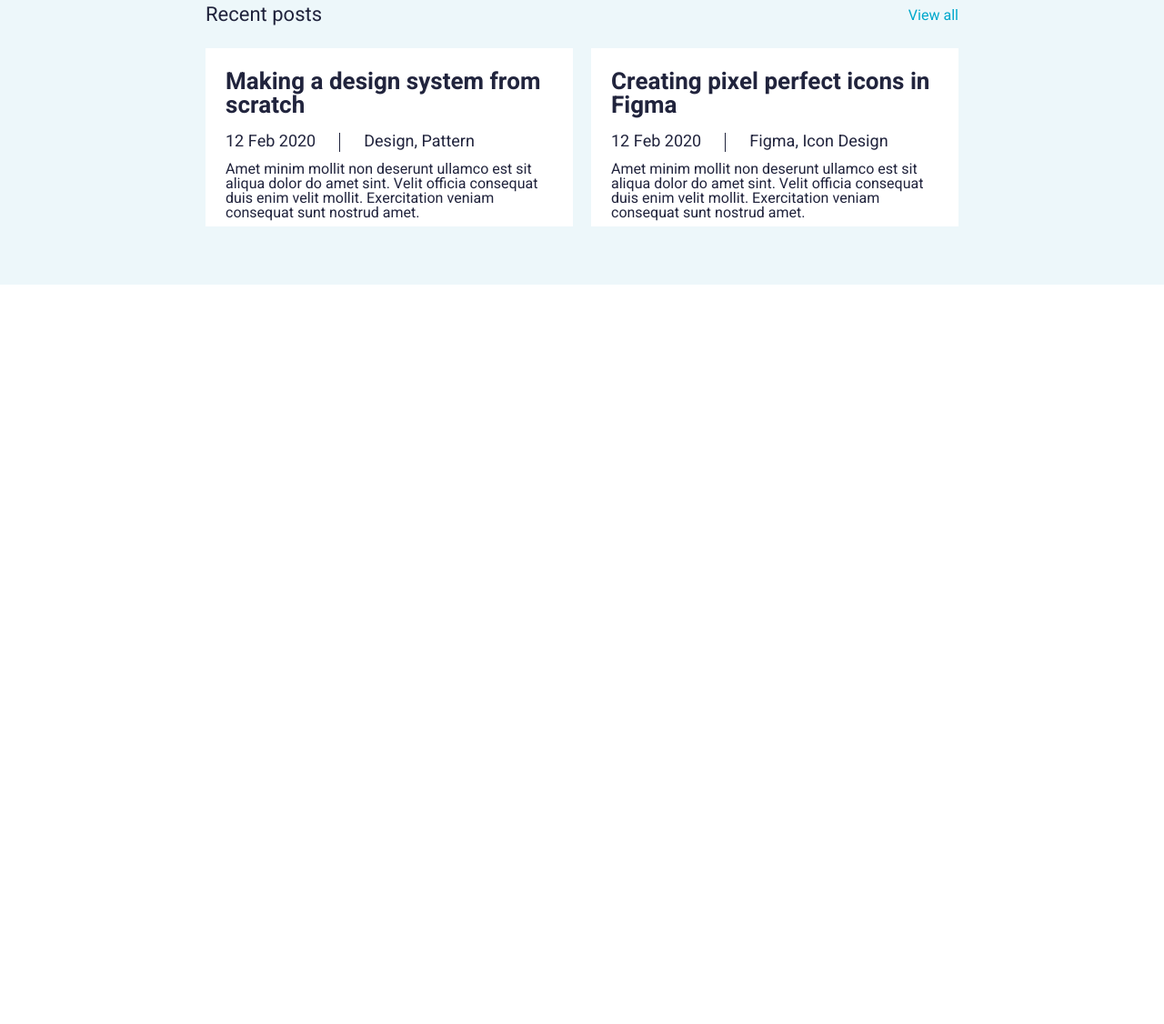
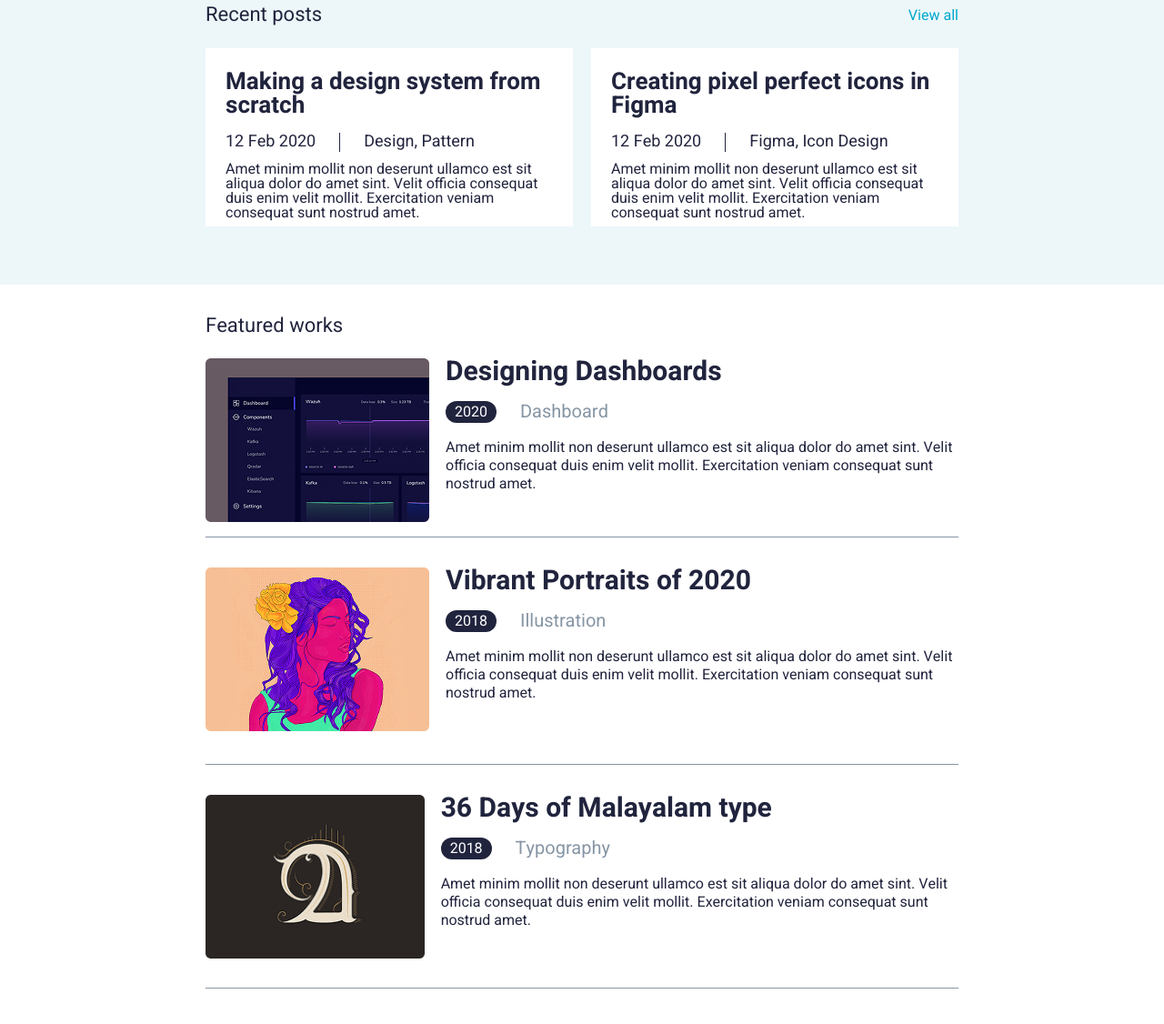
Before and after one commit to solijon010/myproject-portfolio, a website: page index.html in a window 1280 px wide. Shown: the part 540-1666 px from the top of the page at 91% size. Before the commit the page ends 853 px from the top, so only its background shows below. Drawn offline with Linux system fonts and the light colour scheme.

Commit message:
home page butunlay tugadi responive xolatda

```diff
--- a/index.html
+++ b/index.html
@@ -19,7 +19,7 @@
     <header
       class="my-container flex justify-between items-center pt-[1.6875rem] py-5 shadow-md"
     >
-      <a class="my-container text-bold text-2xl" href="index.html"
+      <a class="text-2xl my-container text-bold" href="index.html"
         >Solijon Ikromov</a
       >
       <nav>
@@ -27,37 +27,38 @@
           <li>
             <a
               href="#"
-              class="hover:text-primary transition-all duration-500 ease-in-out font-medium text-xl"
+              class="text-xl font-medium transition-all duration-500 ease-in-out hover:text-primary"
               >Works</a
             >
           </li>
           <li>
             <a
               href="#"
-              class="hover:text-primary transition-all duration-500 ease-in-out font-medium text-xl"
+              class="text-xl font-medium transition-all duration-500 ease-in-out hover:text-primary"
               >Blog</a
             >
           </li>
           <li>
             <a
               href="#"
-              class="hover:text-primary transition-all duration-500 ease-in-out font-medium text-xl"
+              class="text-xl font-medium transition-all duration-500 ease-in-out hover:text-primary"
               >Contact</a
             >
           </li>
         </ul>
       </nav>
       <!-- Bar uchun buttun qo'ydim -->
-      <button type="button" class="sm:hidden block ml-auto">
+      <button type="button" class="block ml-auto sm:hidden">
         <i class="fa-solid fa-bars"></i>
       </button>
     </header>
     <!-- /Header section -->
+    <!-- Info: BU yerda main qismi boshlanyapti mana  -->
 
     <main>
       <section class="pt-[1.5625rem] sm:pb-[3.625rem] md:pt-[8.75rem]">
         <div
-          class="my-container flex flex-col items-center text-center md:flex-row-reverse md:items-center md:text-left md:gap-8 md:justify-between"
+          class="flex flex-col items-center text-center my-container md:flex-row-reverse md:items-center md:text-left md:gap-8 md:justify-between"
         >
           <img
             class="rounded-full shadow-[-3.5px_9px_0_0_var(--color-card-bg)] mb-11 md:mb-0"
@@ -89,11 +90,16 @@
         </div>
       </section>
       <!-- /Section end -->
-    <section class="w-full bg-card-bg py-8 px-5">
+
+      <section class="w-full px-5 py-8 bg-card-bg">
         <div class="my-container">
           <!-- Header -->
-    <div class="flex justify-center sm:justify-between items-center mb-[1.375rem]">
-      <span class="text-[1.375rem] font-normal leading-[1.25]">Recent posts</span>
+          <div
+            class="flex justify-center sm:justify-between items-center mb-[1.375rem]"
+          >
+            <span class="text-[1.375rem] font-normal leading-[1.25]"
+              >Recent posts</span
+            >
             <a href="#">
               <span
                 class="text-secondy font-normal leading-[1] transform transition-all duration-300 hover:scale-[var(--my-scale)] hidden sm:inline"
@@ -104,48 +110,136 @@
           </div>
 
           <!-- Cards wrapper -->
-    <div class="grid grid-cols-1 md:grid-cols-2 gap-5 md:justify-center pb-8">
-
+          <div
+            class="grid grid-cols-1 gap-5 pb-8 md:grid-cols-2 md:justify-center"
+          >
             <!-- Card 1 -->
-      <div class="flex flex-col bg-main-bg px-[1.375rem] pt-6 pb-[.4375rem]">
+            <div
+              class="flex flex-col bg-main-bg px-[1.375rem] pt-6 pb-[.4375rem]"
+            >
               <h2 class="font-bold leading-[1] text-[1.625rem] mb-[1.0625rem]">
                 Making a design system from scratch
               </h2>
               <div class="flex gap-[1.625rem] items-center mb-[.6875rem]">
-          <span class="text-[1.125rem] font-normal leading-[1]">12 Feb 2020</span>
+                <span class="text-[1.125rem] font-normal leading-[1]"
+                  >12 Feb 2020</span
+                >
                 <div class="w-[.0625rem] h-[1.3125rem] bg-dark"></div>
-          <span class="text-[1.125rem] font-normal leading-[1]">Design, Pattern</span>
+                <span class="text-[1.125rem] font-normal leading-[1]"
+                  >Design, Pattern</span
+                >
               </div>
               <p>
-          Amet minim mollit non deserunt ullamco est sit aliqua dolor do amet sint.
-          Velit officia consequat duis enim velit mollit. Exercitation veniam consequat
-          sunt nostrud amet.
+                Amet minim mollit non deserunt ullamco est sit aliqua dolor do
+                amet sint. Velit officia consequat duis enim velit mollit.
+                Exercitation veniam consequat sunt nostrud amet.
               </p>
             </div>
 
             <!-- Card 2 -->
-      <div class="flex flex-col bg-main-bg px-[1.375rem] pt-6 pb-[.4375rem]">
+            <div
+              class="flex flex-col bg-main-bg px-[1.375rem] pt-6 pb-[.4375rem]"
+            >
               <h2 class="font-bold leading-[1] text-[1.625rem] mb-[1.0625rem]">
                 Creating pixel perfect icons in Figma
               </h2>
               <div class="flex gap-[1.625rem] items-center mb-[.6875rem]">
-          <span class="text-[1.125rem] font-normal leading-[1]">12 Feb 2020</span>
+                <span
+                  class="text-[1.125rem] font-normal leading-[1] flex-nowrap"
+                  >12 Feb 2020</span
+                >
                 <div class="w-[.0625rem] h-[1.3125rem] bg-dark"></div>
-          <span class="text-[1.125rem] font-normal leading-[1]">Figma, Icon Design</span>
+                <span
+                  class="text-[1.125rem] font-normal leading-[1] flex-nowrap"
+                  >Figma, Icon Design</span
+                >
               </div>
+
               <p>
-          Amet minim mollit non deserunt ullamco est sit aliqua dolor do amet sint.
-          Velit officia consequat duis enim velit mollit. Exercitation veniam consequat
-          sunt nostrud amet.
+                Amet minim mollit non deserunt ullamco est sit aliqua dolor do
+                amet sint. Velit officia consequat duis enim velit mollit.
+                Exercitation veniam consequat sunt nostrud amet.
               </p>
             </div>
-
           </div>
         </div>
       </section>
+      <!-- Info: Pastdagi Cardlarni tayyorlayapman "Features Works" -->
 
+      <section class="w-full px-5 py-8 bg-main-bg">
+        <div class="my-container">
+          <h2
+            class="text-[1.375rem] font-normal leading-[1.25] text-center md:text-left mb-[1.375rem]"
+          >
+            Featured works
+          </h2>
+          <!-- Hack: mana buyerda esa card bir boshlangan -->
+          <div class="flex flex-col md:flex-row gap-[18px] mb-4">
+            <img
+              src="./src/images/jpeg/first card img.jpg"
+              alt="Rating img"
+              class="w-full h-auto md:w-[246px] md:h-[180px]"
+            />
 
+            <div class="flex flex-col gap-[1.0625rem]">
+              <h2 class="text-3xl font-bold leading-[1]">Designing Dashboards</h2>
+              <div class="flex gap-[1.625rem] items-center">
+                <span class=" text-white rounded-2xl bg-dark px-[.625rem] py-1">2020</span>
+                <span class="text-[1.25rem] text-light font-normal leading-[1.]">Dashboard</span>
+              </div>
+              <p class="leading-[1.25]">
+                Amet minim mollit non deserunt ullamco est sit aliqua dolor do
+                amet sint. Velit officia consequat duis enim velit mollit.
+                Exercitation veniam consequat sunt nostrud amet.
+              </p>
+            </div>
+          </div>
+          <hr class="w-full mb-8 text-light h-[.125rem]">
+          <div class="flex flex-col md:flex-row gap-[18px] mb-9">
+            <img
+              src="./src/images/jpeg/second card img.jpg"
+              alt="Rating img"
+              class="w-full h-auto md:w-[246px] md:h-[180px]"
+            />
 
+            <div class="flex flex-col gap-[1.0625rem]">
+              <h2 class="text-3xl font-bold leading-[1]">Vibrant Portraits of 2020</h2>
+              <div class="flex gap-[1.625rem] items-center">
+                <span class=" text-white rounded-2xl bg-dark px-[.625rem] py-1">2018</span>
+                <span class="text-[1.25rem] text-light font-normal leading-[1.]">Illustration</span>
+              </div>
+              <p class="leading-[1.25]">
+                Amet minim mollit non deserunt ullamco est sit aliqua dolor do
+                amet sint. Velit officia consequat duis enim velit mollit.
+                Exercitation veniam consequat sunt nostrud amet.
+              </p>
+            </div>
+          </div>
+          <hr class="w-full mb-8 text-light h-[.125rem]">
+          <div class="flex flex-col md:flex-row gap-[18px] mb-8">
+            <img
+              src="./src/images/jpeg/third card img.jpg"
+              alt="Rating img"
+              class="w-full h-auto md:w-[246px] md:h-[180px]"
+            />
+
+            <div class="flex flex-col gap-[1.0625rem]">
+              <h2 class="text-3xl font-bold leading-[1]">36 Days of Malayalam type</h2>
+              <div class="flex gap-[1.625rem] items-center">
+                <span class=" text-white rounded-2xl bg-dark px-[.625rem] py-1">2018</span>
+                <span class="text-[1.25rem] text-light font-normal leading-[1.]">Typography</span>
+              </div>
+              <p class="leading-[1.25]">
+                Amet minim mollit non deserunt ullamco est sit aliqua dolor do
+                amet sint. Velit officia consequat duis enim velit mollit.
+                Exercitation veniam consequat sunt nostrud amet.
+              </p>
+            </div>
+          </div>
+          <hr class="w-full mb-8 text-light h-[.125rem]">
+        </div>
+
+      </section>
     </main>
   </body>
 </html>
```
Also changed, not shown: src/images/jpeg/first card img.jpg (added), src/images/jpeg/second card img.jpg (added), src/images/jpeg/third card img.jpg (added), src/output.css. Lines whose indentation alone changed are shown as unchanged.
